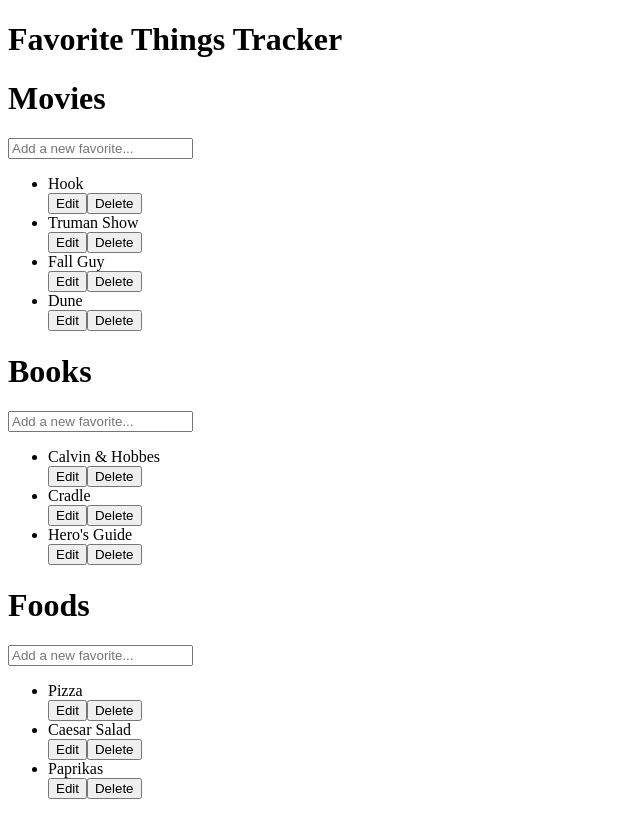
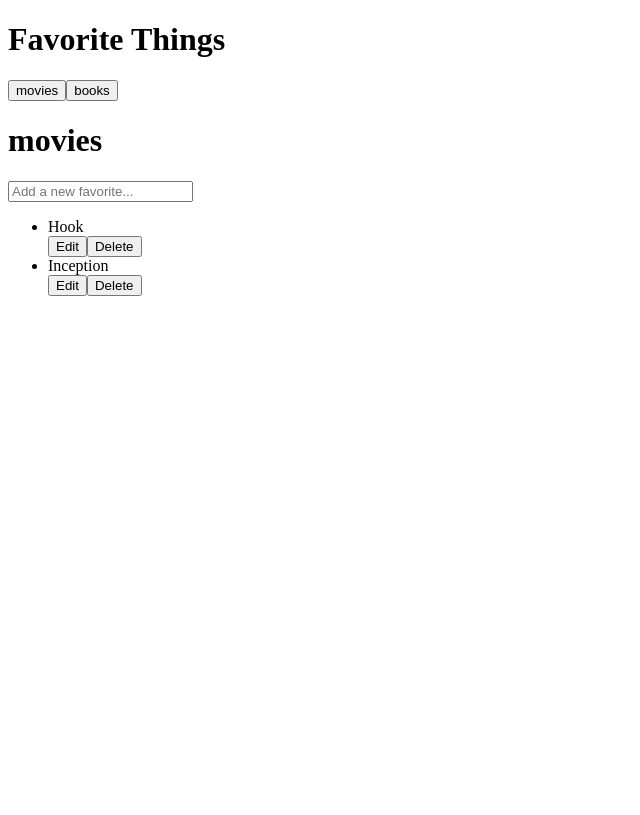
Before and after one commit to pantheman1/favorite-things, a React (Create React App) app: page / in a window 1280 px wide. Shown: the whole page, without its empty margins (0-640 px from the left). Built offline with nearby package versions, Linux system fonts and the light colour scheme.

Commit message:
Add multi list functionality in App.jsx. Keep logic in FL.jsx

```diff
--- a/src/App.jsx
+++ b/src/App.jsx
@@ -1,15 +1,75 @@
-import React from "react";
-import FavoriteList from "./components/FavoriteList";
-import sampleFavorites from "./data/sampleData";
+import React, { useState } from "react";
+import FavoriteList from "./components/FavoriteList"
 
 function App() {
+  // Store multiple lists in one state object
+  const [lists, setLists] = useState({
+    movies: ["Hook", "Inception"],
+    books: ["Dune", "1984"],
+  });
+
+  // Track the active list (e.g., "movies", "books")
+  const [activeList, setActiveList] = useState("movies");
+
+  // Add an item to the active list
+  const addItem = (newItem) => {
+    setLists((prevLists) => ({
+      ...prevLists,
+      [activeList]: [...prevLists[activeList], newItem],
+    }));
+  };
+
+  // Delete an item from the active list
+  const deleteItem = (indexToDelete) => {
+    setLists((prevLists) => ({
+      ...prevLists,
+      [activeList]: prevLists[activeList].filter(
+        (_, index) => index !== indexToDelete
+      ),
+    }));
+  };
+
+  // Edit an item in the active list
+  const editItem = (indexToEdit, newItem) => {
+    setLists((prevLists) => ({
+      ...prevLists,
+      [activeList]: prevLists[activeList].map((item, index) =>
+        index === indexToEdit ? newItem : item
+      ),
+    }));
+  };
+
   return (
-    <div className="min-h-screen flex items-center justify-center bg-gray-100">
-      <h1 className="text-3xl font-bold text-blue-600">Favorite Things Tracker</h1>
-      <FavoriteList title="Movies" initialItems={sampleFavorites.movies}></FavoriteList>
-      <FavoriteList title="Books" initialItems={sampleFavorites.books}></FavoriteList>
-      <FavoriteList title="Foods" initialItems={sampleFavorites.foods}></FavoriteList>
+    <div className="p-4 max-w-lg mx-auto">
+      <h1 className="text-3xl font-bold mb-6">Favorite Things</h1>
+
+      {/* List Selector */}
+      <div className="mb-4">
+        {Object.keys(lists).map((listName) => (
+          <button
+            key={listName}
+            onClick={() => setActiveList(listName)}
+            className={`mr-2 p-2 ${
+              activeList === listName
+                ? "bg-blue-500 text-white"
+                : "bg-gray-200"
+            } rounded`}
+          >
+            {listName}
+          </button>
+        ))}
+      </div>
+
+      {/* Render FavoriteList with the active list */}
+      <FavoriteList
+        title={activeList}
+        initialItems={lists[activeList] || []}
+        addItem={addItem}
+        deleteItem={deleteItem}
+        editItem={editItem}
+      />
     </div>
   );
 }
+
 export default App;
--- a/src/components/FavoriteList.jsx
+++ b/src/components/FavoriteList.jsx
@@ -1,39 +1,24 @@
 import React, { useState } from "react";
 
-function FavoriteList({ title, initialItems }) {
-  const [items, setItems] = useState(initialItems);
-  const [editIndex, setEditIndex] = useState(null); // Step 1: Track which item is being edited
+function FavoriteList({ title, initialItems, addItem, deleteItem, editItem }) {
+  const [editIndex, setEditIndex] = useState(null);
   const [editText, setEditText] = useState("");
-
-  // Add new item
-  const addItem = (newItem) => {
-    setItems([...items, newItem]);
-  };
-
-  // Delete an item
-  const deleteItem = (indexToDelete) => {
-    const updatedItems = items.filter((_, index) => index !== indexToDelete);
-    setItems(updatedItems);
-  };
 
   // Enable edit mode
   const startEditing = (index) => {
     setEditIndex(index);
-    setEditText(items[index]);
+    setEditText(initialItems[index]);
   };
 
   // Save edited item
   const saveEdit = () => {
-    const updatedItems = items.map((item, index) =>
-      index === editIndex ? editText : item
-    );
-    setItems(updatedItems);
-    setEditIndex(null); // Exit edit mode
+    editItem(editIndex, editText);
+    setEditIndex(null);
     setEditText("");
   };
 
   return (
-    <div className="p-4 max-w-md mx-auto">
+    <div className="p-4">
       <h1 className="text-2xl font-bold mb-4">{title}</h1>
 
       {/* Input to add new item */}
@@ -51,7 +36,7 @@ function FavoriteList({ title, initialItems }) {
 
       {/* List of items */}
       <ul>
-        {items.map((item, index) => (
+        {initialItems.map((item, index) => (
           <li key={index} className="flex justify-between items-center mb-2">
             {editIndex === index ? (
               // Input field while editing
```
